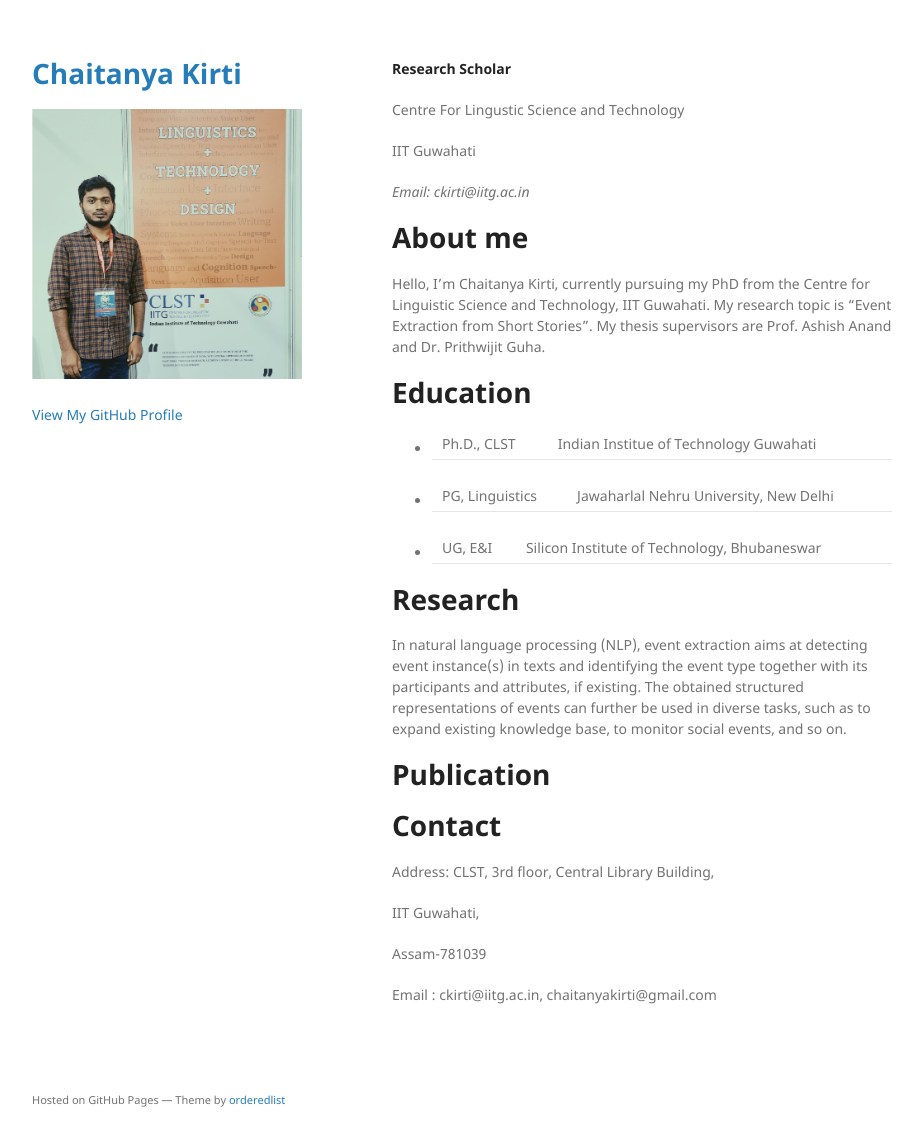
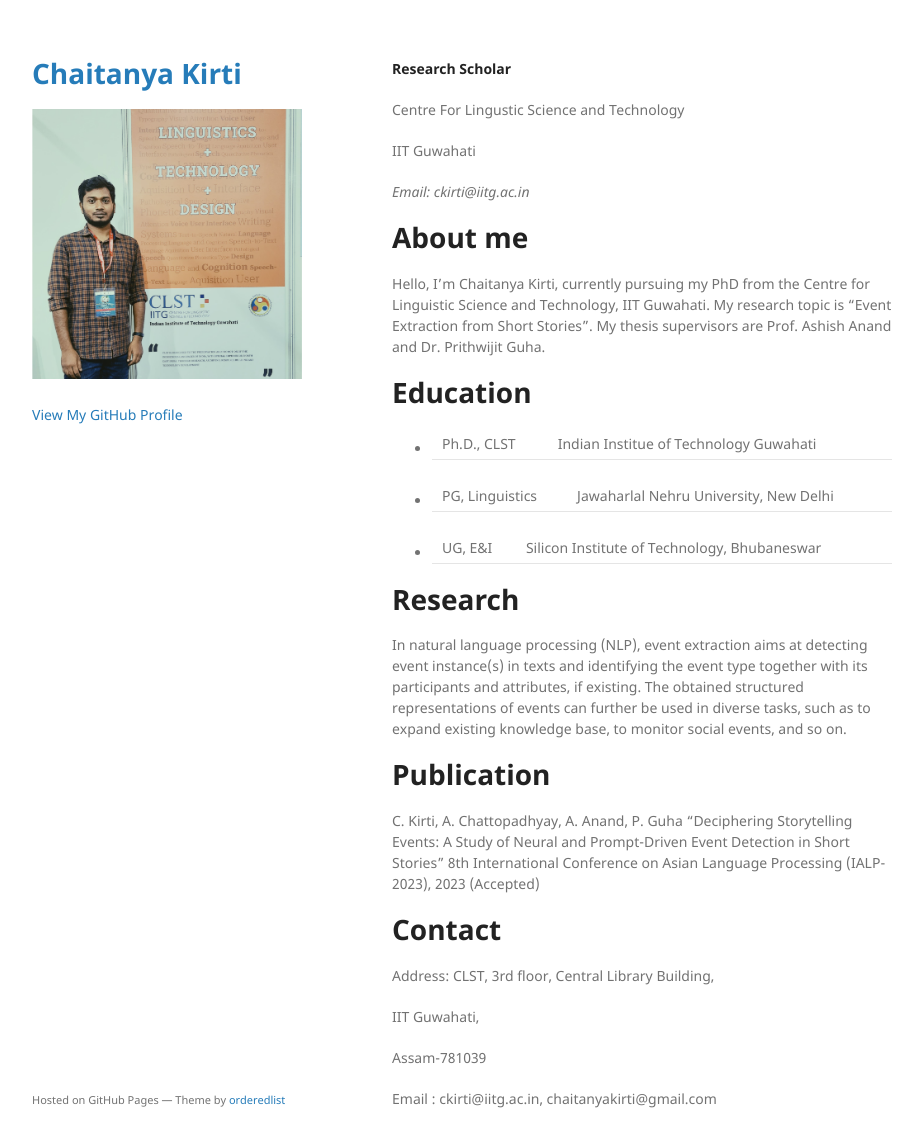
Before and after one commit to chaitanyakirti/chaitanyakirti.github.io, a Jekyll site: the page built from index.md, in a window 1280 px wide and 1179 px high. Shown: the top 1147 px of the window, without its empty margins (178-1101 px from the left). Built offline with Jekyll 4.4.1, drawn with Linux system fonts in a browser that asks for light colours; the repository's description, which GitHub fills in, is left out.

Commit message:
Update index.md

```diff
--- a/index.md
+++ b/index.md
@@ -25,6 +25,7 @@ In natural language processing (NLP), event extraction aims at detecting event i
 
 
 # Publication
+C. Kirti, A. Chattopadhyay, A. Anand, P. Guha “Deciphering Storytelling Events: A Study of Neural and Prompt-Driven Event Detection in Short Stories” 8th International Conference on Asian Language Processing (IALP-2023), 2023 (Accepted)
 
 
 # Contact
```
